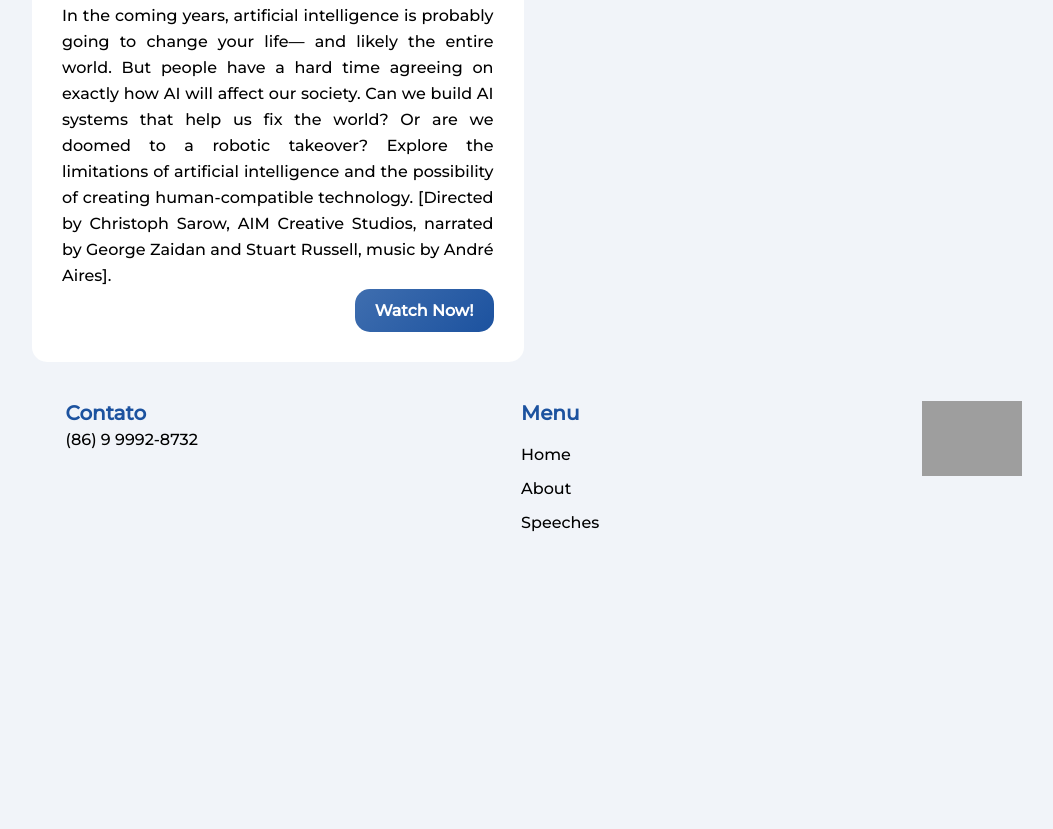
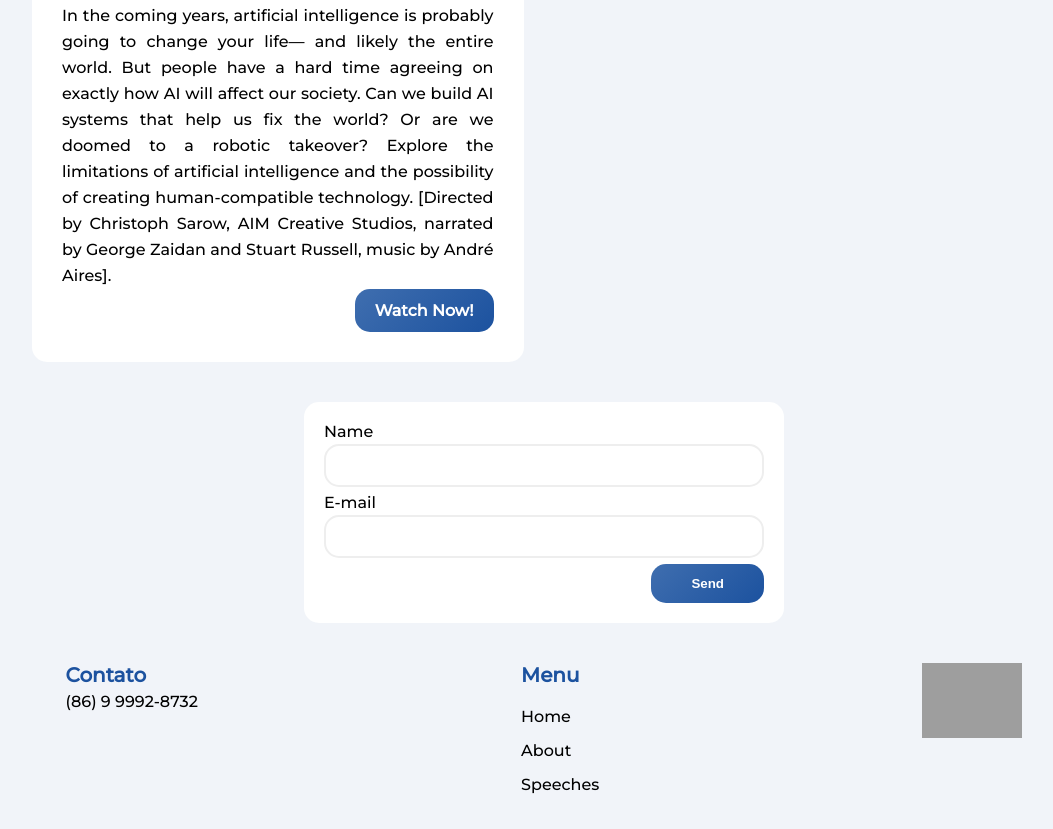
Before and after one commit to joaonetocastro/prog3-bloco-4, a plain HTML site: page q1/index.html in a window 1280 px wide. Shown: the part 1833-2662 px from the top of the page, without its empty margins (96-1149 px from the left). Before the commit the page ends 2410 px from the top, so only its background shows below. Drawn offline with Linux system fonts and the light colour scheme; grey boxes are pictures that could not be loaded.

Commit message:
feat: form

```diff
--- a/q1/index.css
+++ b/q1/index.css
@@ -153,3 +153,45 @@ footer ul {
   flex-wrap: wrap;
   justify-content: space-between;
 }
+
+form#form {
+  display: flex;
+  flex-direction: column;
+  padding: 20px;
+  background: white;
+  max-width: 480px;
+  margin: 40px auto;
+  gap: 6px;
+  border-radius: 15px;
+}
+
+form#form div {
+  display: flex;
+  flex-direction: column;
+  gap: 3px;
+}
+
+form#form input {
+  padding: 12px;
+  border-radius: 15px;
+  border: 2px solid #eee;
+}
+
+
+form#form button {
+  display: block;
+  border: none;
+  padding: 12px 40px;
+  border-radius: 15px;
+  background: linear-gradient(-45deg, #1C529F, #3f6eaf);
+  color: white;
+  font-weight: 600;
+  cursor: pointer;
+  transition: all .3s;
+  text-decoration: none;
+  margin-left: auto;
+}
+
+form#form button:hover {
+  filter: brightness(1.2);
+}
--- a/q1/index.html
+++ b/q1/index.html
@@ -63,6 +63,17 @@
                     <a target="_blank" href="https://www.ted.com/talks/ted_ed_how_will_ai_change_the_world">Watch Now!</a>
                 </div>
             </div>
+            <form action="" id="form" validate>
+                <div>
+                    <label>Name</label>
+                    <input name="name" />
+                </div>
+                <div>
+                    <label>E-mail</label>
+                    <input name="email" type="email" />
+                </div>
+                <Button>Send</Button>
+            </form>
         </section>
     </div>
     <footer>
```
